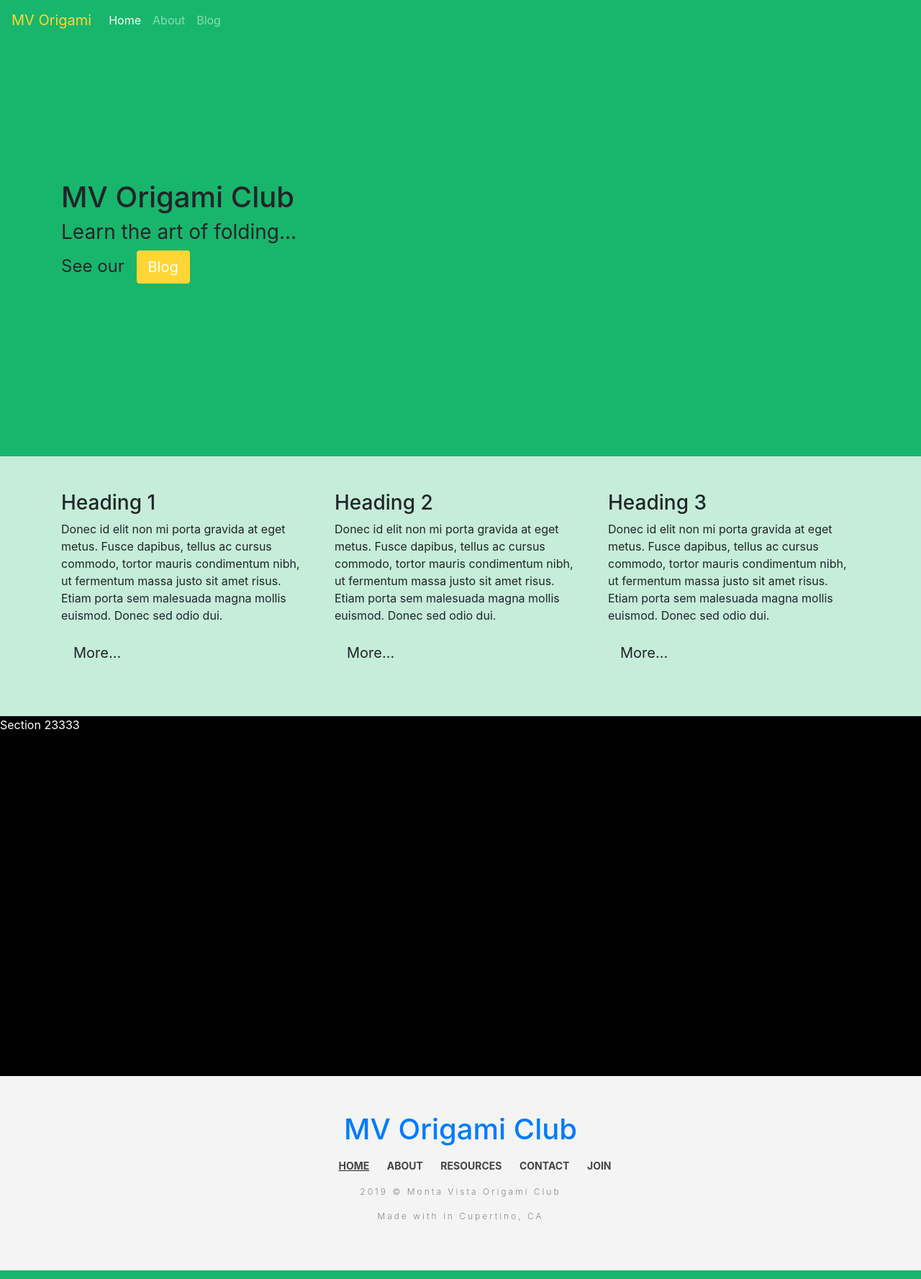
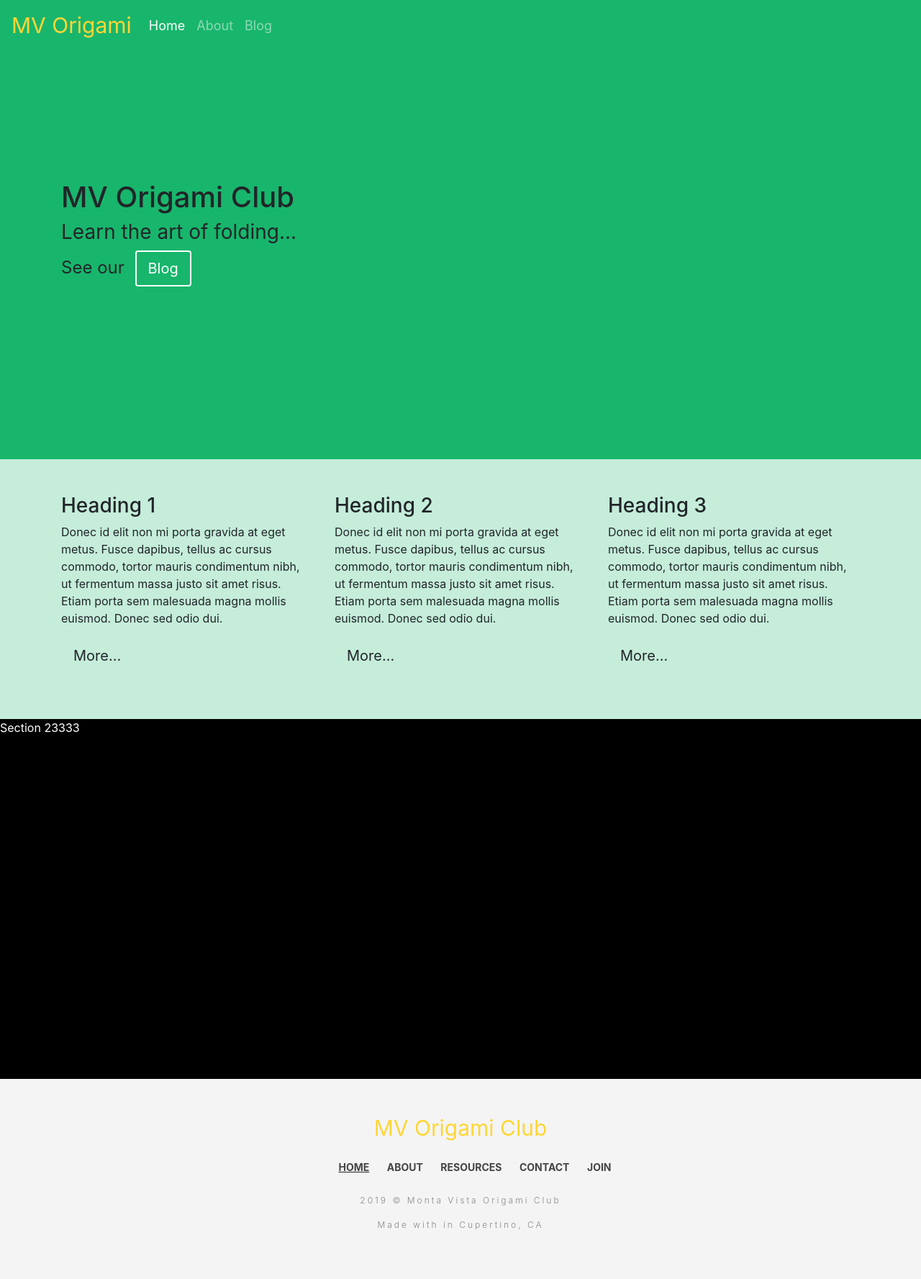
Before and after one commit to kirtan-shah/MVOrigamiClub, a plain HTML site: page index.html in a window 1280 px wide. Shown: the whole page at 72% size. Drawn offline with nearby package versions, Linux system fonts and the light colour scheme; a script that the page names is missing; some icons are missing.

Commit message:
Recover changes.

```diff
--- a/index.html
+++ b/index.html
@@ -8,6 +8,7 @@
     <!-- Bootstrap CSS -->
     <link rel="stylesheet" href="https://stackpath.bootstrapcdn.com/bootstrap/4.3.1/css/bootstrap.min.css">
     <link rel="stylesheet" href="main.css">
+    <link rel="stylesheet" href="template.css">
 
     <!-- Optional JavaScript -->
     <!-- jQuery first, then Popper.js, then Bootstrap JS -->
--- a/main.css
+++ b/main.css
@@ -34,21 +34,30 @@ body {
 }
 
 #blog-btn {
-  margin-left: .5em;
-  background: #ffd635;
+  margin-left: .4em;
+  background: transparent;
   color: white;
   outline: none;
-  border: none;
+  border: 2px solid white;
   display: inline-block;
   font-weight: 400;
   text-align: center;
   vertical-align: middle;
   line-height: 1.5;
   border-radius: 0.25rem;
+  transition: 250ms all;
 }
 #blog-btn:hover {
-  color: #ffffff9f;
+  background: #ffd635;
+  color: black;
+  border: 2px solid black;
   text-decoration: none;
+}
+
+#section2 {
+  background-color: rgb(240, 82, 84, .8);
+  height: 400px;
+  width: 100%;
 }
 
 #particles-js {
@@ -59,60 +68,3 @@ body {
     width: 100%;
     height: 100%;
 }
-
-.menu {
-    margin-top: 14px;
-}
-
-.menu li {
-    display: inline-block;
-    margin: 0 10px;
-}
-
-.menu li a {
-    color: #444;
-    font-size: 14px;
-    font-weight: bold;
-}
-
-.menu li a:hover,
-.menu li a:focus {
-    background: none;
-}
-
-
-footer {
-    text-align: center;
-    background: #f4f4f4;
-    padding: 50px 0px;
-}
-
-footer .footer-logo {
-    color: #555;
-}
-
-footer p.copyright-text {
-    font-weight: 300;
-    font-size: 12px;
-    color: #888;
-    letter-spacing: 3px;
-    margin-top: 15px;
-}
-
-footer p.copyright-text a {
-    color: #282828;
-}
-
-footer p.copyright-text a:hover {
-    text-decoration: none;
-}
-
-.nav-purple {
-    position: absolute;
-    top: 0;
-    width: 100%;
-    background-color: rgb(100, 40, 160, 0);
-}
-.nav-purple .navbar-brand {
-    color: #ffd635;
-}
--- a/nav.html
+++ b/nav.html
@@ -1,4 +1,4 @@
-  <nav class="navbar navbar-expand-lg navbar-dark nav-purple">
+  <nav id="origami-nav" class="navbar navbar-expand-lg navbar-dark">
       <button class="navbar-toggler navbar-toggler-right" type="button" data-toggle="collapse" data-target="#navbarsExampleDefault" aria-controls="navbarsExampleDefault" aria-expanded="false" aria-label="Toggle navigation">
           <span class="navbar-toggler-icon"></span>
       </button>
--- /dev/null
+++ b/template.css
@@ -0,0 +1,69 @@
+
+.menu {
+    margin-top: 14px;
+}
+
+.menu li {
+    display: inline-block;
+    padding: 10px 0px;
+    margin: 0 10px;
+}
+
+.menu li a {
+    color: #444;
+    font-size: 14px;
+    font-weight: bold;
+}
+
+.menu li a:hover,
+.menu li a:focus {
+    background: none;
+}
+
+
+footer {
+    text-align: center;
+    background: #f4f4f4;
+    padding: 50px 0px;
+}
+
+footer .logo, footer h1 {
+    text-decoration: none;
+    color: #ffd635;
+    font-weight: normal;
+    font-size: 30px;
+}
+
+footer p.copyright-text {
+    font-weight: 300;
+    font-size: 12px;
+    color: #888;
+    letter-spacing: 3px;
+    margin-top: 15px;
+}
+
+footer p.copyright-text a {
+    color: #282828;
+}
+
+footer p.copyright-text a:hover {
+    text-decoration: none;
+}
+
+#origami-nav {
+    position: absolute;
+    top: 0;
+    width: 100%;
+    background-color: rgb(100, 40, 160, 0);
+}
+#origami-nav .navbar-brand {
+    font-size: 30px;
+    color: #ffd635;
+    transition: 150ms all;
+}
+#origami-nav .navbar-brand:hover {
+  color: white;
+}
+#origami-nav .nav-link {
+  font-size: 18px;
+}
```
Also changed, not shown: blog/index.html (+1 -0 lines).
